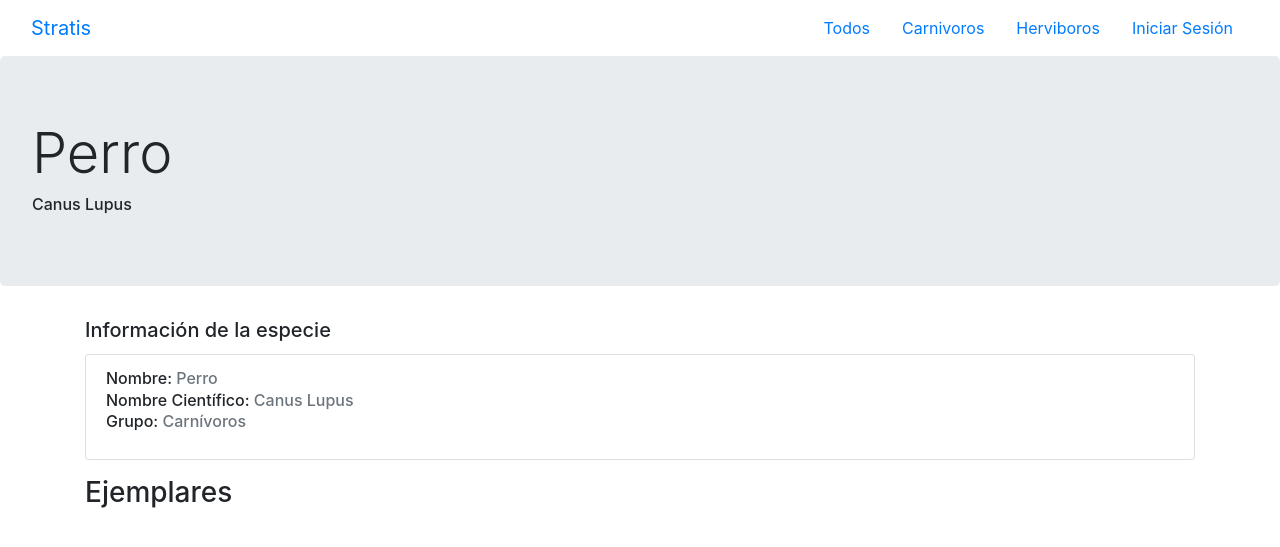
After one commit to MisaStrikesBack/stratis_test, a Django app: page /species/1/ in a window 1280 px wide. The commit adds this page. Shown: the top 547 px of the page. Run offline with Django 3.2, Linux system fonts and the light colour scheme; data comes from the database, SQL or seed files in the repository; data that the repository does not hold is empty; parts of the project's set-up code (start-up, migrations or seed data) failed here and were passed over; some libraries are stand-ins or nearby versions.

Commit message:
upd: adding lists and detail views and templates#

```diff
--- /dev/null
+++ b/stratis_web/constants.py
@@ -0,0 +1,11 @@
+# -*- coding: utf-8 -*-
+
+MALE = 'M'
+FEMALE = 'F'
+UNDEFINED = 'U'
+
+GENDER_OPTIONS = (
+    (MALE, 'Macho'),
+    (FEMALE, 'Hembra'),
+    (UNDEFINED, 'Indefinido')
+)
--- /dev/null
+++ b/stratis_web/fixtures/dev/animals.json
@@ -0,0 +1,22 @@
+[
+  {
+    "model": "stratis_web.animal",
+    "pk": 1,
+    "fields": {
+      "name": "Rufus",
+      "age": 1,
+      "gender": "M",
+      "species": 1
+    }
+  },
+  {
+    "model": "stratis_web.animal",
+    "pk": 2,
+    "fields": {
+      "name": "Pelusa",
+      "age": 3,
+      "gender": "F",
+      "species": 2
+    }
+  }
+]
--- a/stratis_web/fixtures/dev/groups.json
+++ b/stratis_web/fixtures/dev/groups.json
@@ -1,16 +1,16 @@
 [
   {
-    "model": "api.group",
+    "model": "stratis_web.group",
     "pk": 1,
     "fields": {
-      "name": "Herbivorous"
+      "name": "Hervíboros"
     }
   },
   {
-    "model": "api.group",
+    "model": "stratis_web.group",
     "pk": 2,
     "fields": {
-      "name": "Carnivorous"
+      "name": "Carnívoros"
     }
   }
 ]
--- /dev/null
+++ b/stratis_web/fixtures/dev/species.json
@@ -0,0 +1,20 @@
+[
+  {
+    "model": "stratis_web.species",
+    "pk": 1,
+    "fields": {
+      "name": "Perro",
+      "scientific_name": "Canus Lupus",
+      "group": 2
+    }
+  },
+  {
+    "model": "stratis_web.species",
+    "pk": 2,
+    "fields": {
+      "name": "Gato",
+      "scientific_name": "Felis catus",
+      "group": 2
+    }
+  }
+]
--- a/stratis_web/models/__init__.py
+++ b/stratis_web/models/__init__.py
@@ -0,0 +1 @@
+from .animals import Species, Animal
--- /dev/null
+++ b/stratis_web/models/animals.py
@@ -0,0 +1,39 @@
+# -*- coding: utf-8 -*-
+"""
+Animals models
+"""
+from django.db import models
+from django.core.validators import MinValueValidator
+
+from stratis_web.constants import GENDER_OPTIONS
+
+
+class Group(models.Model):
+    """
+    Animal food scheme
+    """
+    name = models.CharField(max_length=40)
+
+
+class Species(models.Model):
+    """
+    Animal species model
+    """
+    name = models.CharField(max_length=60)
+    scientific_name = models.CharField(max_length=80)
+    group = models.ForeignKey(Group, related_name="species",
+                              on_delete=models.CASCADE)
+
+    def get_animals_number(self):
+        return self.animals.all().count()
+
+
+class Animal(models.Model):
+    """
+    Animal model
+    """
+    name = models.CharField(max_length=60)
+    age = models.PositiveIntegerField(validators=[MinValueValidator(1), ])
+    gender = models.CharField(max_length=4, choices=GENDER_OPTIONS)
+    species = models.ForeignKey(Species, related_name="animals",
+                                on_delete=models.CASCADE)
--- a/stratis_web/urls.py
+++ b/stratis_web/urls.py
@@ -5,7 +5,9 @@ stratis_web urls
 from django.urls import path, include
 from django.contrib.auth import views as auth_views
 
-from stratis_web.views import DashboardView
+from stratis_web.views import (
+    DashboardView, SpeciesListView, HerbListView, CarnListView,
+    SpeciesDetailView, AnimalDetailView)
 
 app_name = "stratis_web"
 
@@ -18,7 +20,17 @@ auth_patterns = ([
     path('logout/', auth_views.LogoutView.as_view(), name='logout'),
 ], 'auth')
 
+animals_patterns = ([
+    path('all/', SpeciesListView.as_view(), name='all'),
+    path('herbivorous/', HerbListView.as_view(), name='herbs'),
+    path('carnivorous/', CarnListView.as_view(), name='carns'),
+    path('<int:pk>/', SpeciesDetailView.as_view(), name='detail'),
+    path('animal/<int:pk>/', AnimalDetailView.as_view(),
+         name='animal-detail'),
+], 'species')
+
 urlpatterns = [
     path('auth/', include(auth_patterns)),
     path('', DashboardView.as_view(), name="dashboard"),
+    path('species/', include(animals_patterns)),
 ]
--- a/stratis_web/views/__init__.py
+++ b/stratis_web/views/__init__.py
@@ -1 +1,4 @@
 from .dashboard import DashboardView
+from .animals import (
+    SpeciesListView, HerbListView, CarnListView, SpeciesDetailView,
+    AnimalDetailView)
--- /dev/null
+++ b/stratis_web/views/animals.py
@@ -0,0 +1,47 @@
+# -*- coding: utf-8 -*-
+"""
+animals views
+"""
+from django.views.generic.list import ListView
+from django.views.generic.detail import DetailView
+
+from stratis_web.models import Animal, Species
+
+
+class SpeciesListMixin(ListView):
+    model = Species
+    context_object_name = "species"
+    template_name = "stratis_web/animals/list.html"
+
+
+class SpeciesListView(SpeciesListMixin):
+    title = "Todos los animales"
+
+
+class HerbListView(SpeciesListMixin):
+    title = "Animales Herviboros"
+
+    def get_queryset(self):
+        return self.model.objects.filter(group=1)
+
+
+class CarnListView(SpeciesListMixin):
+    title = "Animales Carnivoros"
+
+    def get_queryset(self):
+        return self.model.objects.filter(group=2)
+
+
+class SpeciesDetailView(DetailView):
+    model = Species
+    context_object_name = "species"
+    template_name = "stratis_web/animals/species-details.html"
+
+    def get_animals(self):
+        return self.object.animals.all()
+
+
+class AnimalDetailView(DetailView):
+    model = Animal
+    context_object_name = "animal"
+    template_name = "stratis_web/animals/animal-details.html"
--- /dev/null
+++ b/templates/stratis_web/animals/species-details.html
@@ -0,0 +1,33 @@
+{% extends "stratis_web/base.html" %}
+  {% block content %}
+    <div class="jumbotron">
+      <h1 class="display-4">{{ species.name }}</h1>
+      <h6>{{ species.scientific_name }}</h6>
+    </div>
+    <div class="container">
+      <div class="row">
+        <div class="col-12">
+          <h5 class="card-title">Información de la especie</h5>
+          <div class="card">
+            <div class="card-body">
+              <h6 class="card-subtitle mb-2">Nombre: <span class="text-muted">{{ species.name }}</span></h6>
+              <h6 class="card-subtitle mb-2">Nombre Científico: <span class="text-muted">{{ species.scientific_name }}</span></h6>
+              <h6 class="card-subtitle mb-2">Grupo: <span class="text-muted">{{ species.group.name }}</span></h6>
+            </div>
+          </div>
+        </div>
+      </div>
+      <div class="row">
+        <div class="col-12">
+          <h3 class="card-title mt-3 mb-3">Ejemplares</h3>
+          {% for animal in view.get_animals %}
+          <div class="card mb-3">
+            <div class="card-body">
+              <a href="{% url 'web:species:animal-detail' animal.pk %}" class="card-link" style="font-weight: 600;font-size:20px;" >{{ animal.name }}</a>
+            </div>
+          </div>
+          {% endfor %}
+        </div>
+      </div>
+    </div>
+  {% endblock %}
--- a/templates/stratis_web/auth/login.html
+++ b/templates/stratis_web/auth/login.html
@@ -2,7 +2,7 @@
 {% block content %}
   <div class="container">
     <div class="card">
-      <form  style="margin: 0 auto; float: none; margin-bottom: 10px;" method="post" action="{% url 'web:auth:login' %}" id="login_form">
+      <form  style="margin: 0 auto; float: none; margin-bottom: 30px; margin-top: 30px;" method="post" action="{% url 'web:auth:login' %}" id="login_form">
         <h3>Inicio de Sesión</h3>
         {% csrf_token %}
         {% if form.errors%}
--- a/templates/stratis_web/base.html
+++ b/templates/stratis_web/base.html
@@ -11,7 +11,7 @@
     <script src="https://stackpath.bootstrapcdn.com/bootstrap/4.1.1/js/bootstrap.min.js" integrity="sha384-smHYKdLADwkXOn1EmN1qk/HfnUcbVRZyYmZ4qpPea6sjB/pTJ0euyQp0Mk8ck+5T" crossorigin="anonymous"></script>
   </head>
   <body>
-    {% include "stratis_web/user_nav.html" %}
+    {% include "stratis_web/nav_bars/user_nav.html" %}
     {% block content %}
     {% endblock content %}
     {% include "stratis_web/modals/logout-modal.html" %}
--- a/templates/stratis_web/dashboard.html
+++ b/templates/stratis_web/dashboard.html
@@ -1,6 +1,6 @@
 {% extends "stratis_web/base.html" %}
   {% block content %}
   <div class="jumbotron">
-    <h1 class="display-3"> Bienvenido {{ user.get_full_name }}</h1>
+    <h1 class="display-4"> Bienvenido {{ user.get_full_name }}</h1>
   </div>
   {% endblock %}
--- a/templates/stratis_web/user_nav.html
+++ b/templates/stratis_web/nav_bars/user_nav.html
@@ -4,6 +4,15 @@
       <a class="navbar-brand" href="{% url 'web:dashboard' %}">Stratis</a>
     </div>
     <ul class="nav">
+      <li class="nav-item">
+        <a class="nav-link" href="{% url 'web:species:all' %}">Todos</a>
+      </li>
+      <li class="nav-item">
+        <a class="nav-link" href="{% url 'web:species:carns' %}">Carnivoros</a>
+      </li>
+      <li class="nav-item">
+        <a class="nav-link" href="{% url 'web:species:herbs' %}">Herviboros</a>
+      </li>
       {%if user.is_authenticated  %}
       <li class="nav-item">
         <a class="nav-link active" href="">{{ user.get_full_name }}</a>
```
Also changed, not shown: templates/stratis_web/animals/animal-details.html (added, +21 -0 lines), templates/stratis_web/animals/list.html (added, +16 -0 lines), stratis_web/migrations/0001_initial.py (added).
